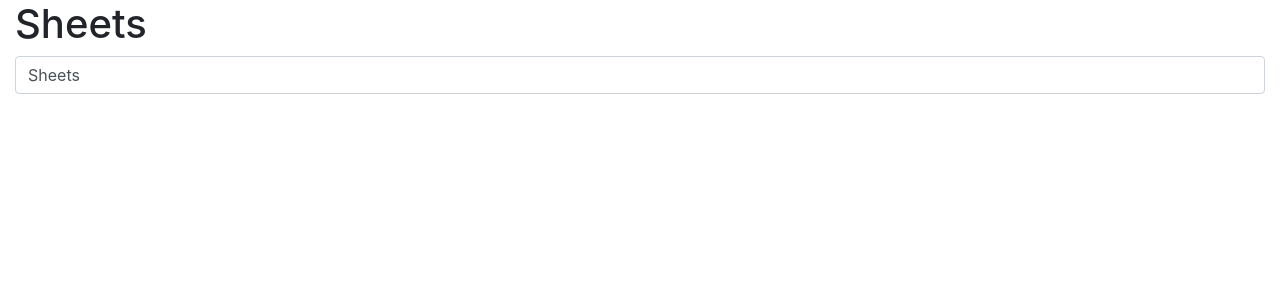
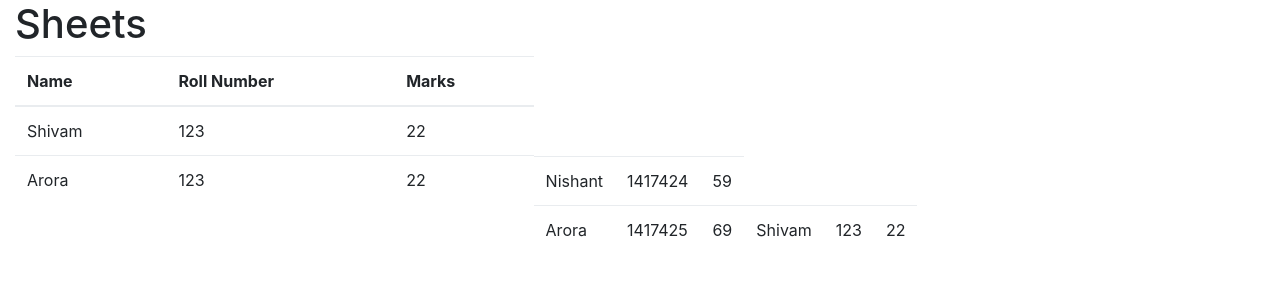
Before and after one commit to nshntarora/sheets-vue, a Vue app: page / in a window 1280 px wide. Shown: the top 300 px of the page. Built offline with nearby package versions, Linux system fonts and the light colour scheme.

Commit message:
Using recursive component

```diff
--- a/src/components/Cell.vue
+++ b/src/components/Cell.vue
@@ -1,8 +1,9 @@
 <template>
 <div>
-  <input class="form-control" :value="value" @input="handleInput">
-  </input>
-  </div>
+  <!-- <input class="form-control" :value="value" @input.prevent.stop="handleInput">
+  </input> -->
+  {{ value }}
+</div>
 </template>
 
 <script>
@@ -16,3 +17,9 @@
   },
 };
 </script>
+
+<style scoped>
+input {
+  width: 225px;
+}
+</style>
--- /dev/null
+++ b/src/components/Row.vue
@@ -0,0 +1,22 @@
+<template>
+    <tr>
+      <td
+        v-for="(col,index) in data.data"
+        :key="index">
+          {{col}}
+      </td>
+      <trow
+        v-if="data.children && data.children.length"
+        v-for="(child, index) in data.children"
+        :key="index"
+        :data="child">
+      </trow>
+    </tr>
+</template>
+
+<script>
+export default {
+  name: 'trow',
+  props: ['data'],
+};
+</script>
--- a/src/components/Table.vue
+++ b/src/components/Table.vue
@@ -1,22 +1,77 @@
 <template>
   <div>
     <h1>Sheets</h1>
-    <cell v-model="msg"></cell>
+    <table class="table table-hover">
+      <thead>
+        <tr>
+          <th scope="col" v-for="(heading,index) in table.headings" :key="index">
+            {{heading}}
+          </th>
+        </tr>
+      </thead>
+      <tbody>
+        <trow v-for="(row, index) in table.rows" :key="index" :data="row">
+        </trow>
+      </tbody>
+    </table>
   </div>
 </template>
 
 <script>
-import Cell from './Cell';
+
+import trow from './Row';
 
 export default {
   name: 'displayTable',
+  components: {
+    trow,
+  },
   data() {
     return {
       msg: 'Sheets',
+      table: {
+        headings: ['Name', 'Roll Number', 'Marks'],
+        rows: [
+          {
+            data: ['Shivam', 123, 22],
+          },
+          {
+            data: ['Arora', 123, 22],
+            children: [
+              { data: ['Nishant', 1417424, 59] },
+              {
+                data: ['Arora', 1417425, 69],
+                children: [
+                  {
+                    data: ['Shivam', 123, 22],
+                  },
+                ],
+              },
+            ],
+          },
+        ],
+      },
     };
   },
-  components: {
-    Cell,
+  methods: {
+    isArray(row) {
+      if (row instanceof Array) {
+        return true;
+      }
+      return false;
+    },
+    isJSONObject(row) {
+      if (row instanceof Object) {
+        return true;
+      }
+      return false;
+    },
+    hasChildren(row) {
+      if (row.children && row.children.length > 0) {
+        return true;
+      }
+      return false;
+    },
   },
 };
 </script>
```
